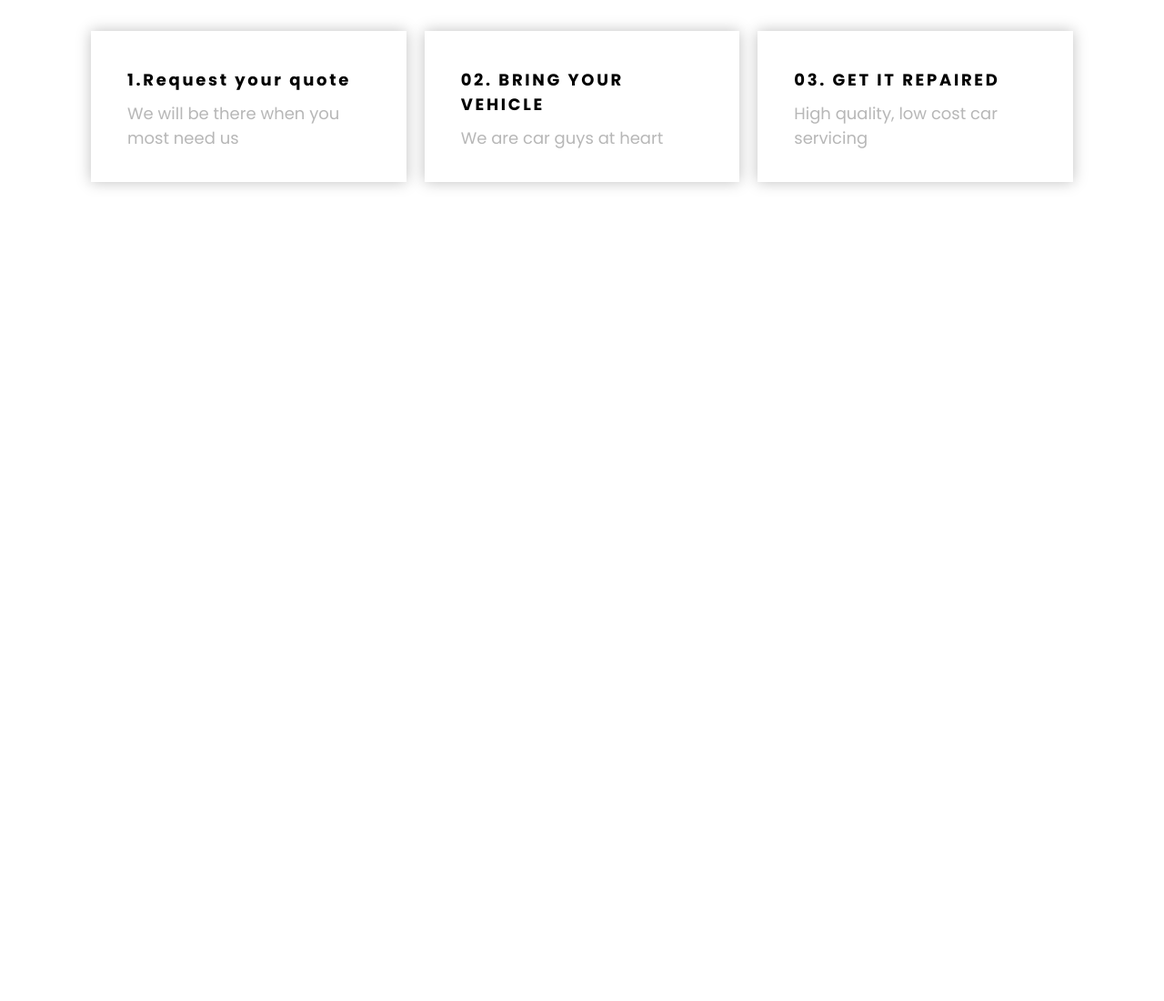
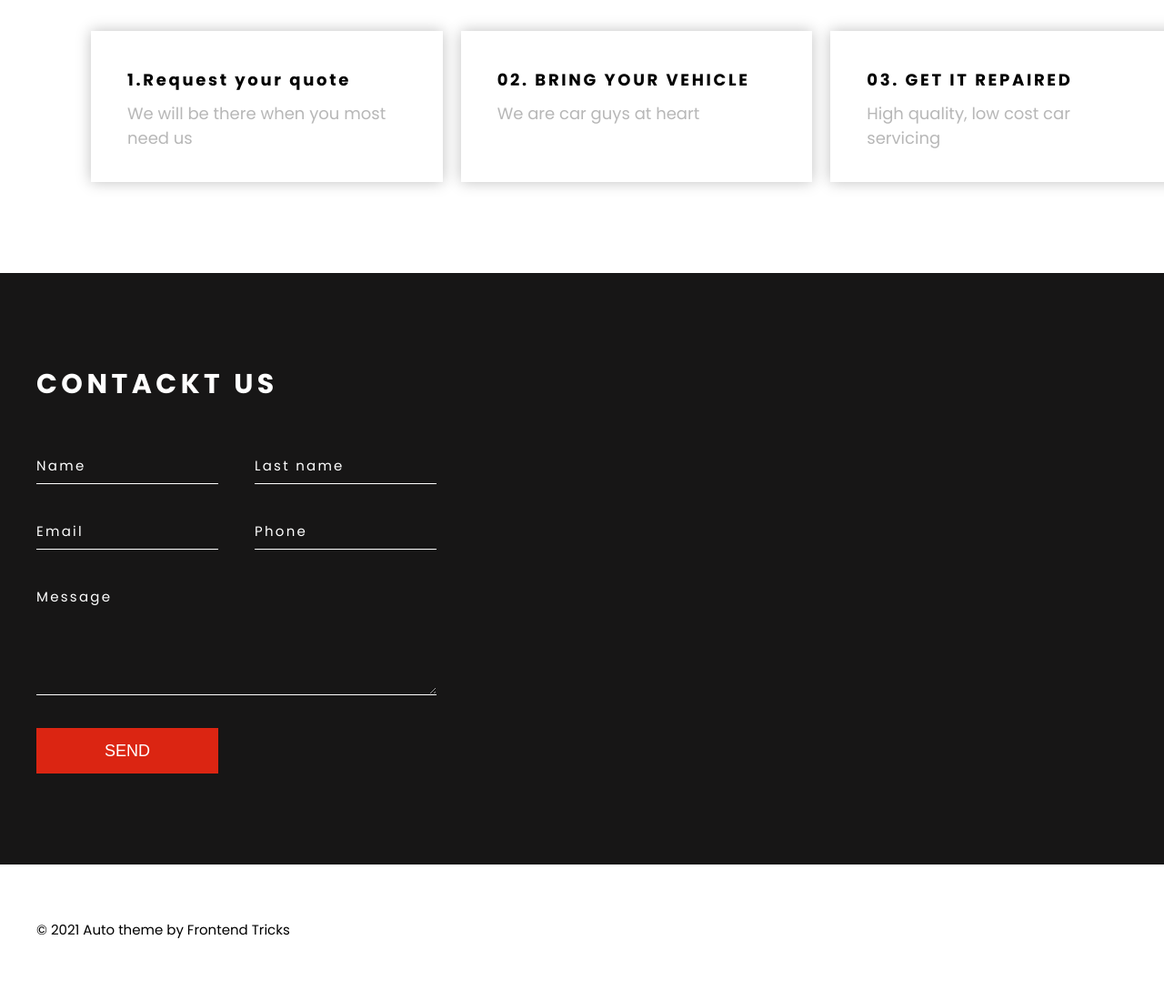
Before and after one commit to Aykivan/Site-CarRepairTriks, a plain HTML site: page index.html in a window 1280 px wide. Shown: the part 2861-3961 px from the top of the page at 91% size. Before the commit the page ends 3161 px from the top, so only its background shows below. Drawn offline with Linux system fonts and the light colour scheme.

Commit message:
finished

```diff
--- a/css/style.css
+++ b/css/style.css
@@ -45,6 +45,9 @@ p {
     text-decoration: none;
     background-color: #DB2512;
     transition: .4s;
+    cursor: pointer;
+    outline: 0;
+    border: 0;
 }
 
 .btn:hover {
@@ -190,6 +193,7 @@ p {
     background-color: #fff;
     box-shadow: 0px 0px 15px rgba(0, 0, 0, 0.25);
     padding: 40px 40px 30px;
+    height: 100%;
 }
 
 .info__img {
@@ -370,14 +374,11 @@ p {
     text-decoration: none;
 }
 
-.about__img {}
-
 /* about end */
 
 /* process__sec start */
 .process__sec {
     padding: 100px;
-    ;
 }
 
 .process__title {
@@ -400,3 +401,109 @@ p {
 }
 
 /* process__sec end */
+
+/* contackts start */
+
+.contacts {
+    padding: 100px 0;
+    background-color: #171616;
+}
+
+.block__title {
+    margin-bottom: 45px;
+    font-family: 'Poppins';
+    font-style: normal;
+    font-weight: 700;
+    font-size: 30px;
+    line-height: 150%;
+    letter-spacing: 0.15em;
+    text-transform: uppercase;
+    color: #fff;
+}
+
+.contacts__form {
+    max-width: 440px;
+}
+
+.form__row {
+    margin: 0 -20px;
+    display: flex;
+}
+
+.form__group {
+    margin-bottom: 30px;
+    padding: 0 20px;
+    flex: 1;
+    position: relative;
+}
+
+.input {
+    width: 100%;
+    padding: 9px 0;
+    outline: 0;
+    border: 0;
+    color: #fff;
+    font-family: inherit;
+    font-size: 15px;
+    border-bottom: 1px solid #fff;
+    background-color: transparent;
+}
+
+.input:focus+.label {
+    transform: translateY(-20px);
+    font-size: 12px;
+}
+
+.input:not(:placeholder-shown)+.label {
+    transform: translateY(-20px);
+    font-size: 12px;
+}
+
+.label {
+    letter-spacing: 0.15em;
+    color: #fff;
+    position: absolute;
+    left: 20px;
+    top: 10px;
+    pointer-events: none;
+    transition: all 0.2s ease;
+}
+
+.textarea {
+    min-height: 130px;
+    width: 100%;
+    padding: 9px 0;
+    resize: vertical;
+    outline: 0;
+    border: 0;
+    color: #fff;
+    font-family: inherit;
+    font-size: 15px;
+    border-bottom: 1px solid #fff;
+    background-color: transparent;
+}
+
+.textarea:focus+.label {
+    transform: translateY(-20px);
+    font-size: 12px;
+}
+
+.textarea:not(:placeholder-shown)+.label {
+    transform: translateY(-20px);
+    font-size: 12px;
+}
+
+/* contackts end */
+
+/* footer start */
+.footer__wrap {
+    min-height: 150px;
+    display: inline-block;
+}
+
+.copiratght{
+    margin: 60px auto;
+    text-align: center;
+    width: 100%;
+}
+/* footer end */
--- a/index.html
+++ b/index.html
@@ -173,7 +173,6 @@
         <div class="container">
             <h2 class="process__title">FAST & EASY</h2>
             <h3 class="process__subtitle">our work process</h3>
-        </div>
 
             <div class="wrap">
                 <div class="block">
@@ -201,7 +200,69 @@
                     </div>
                 </div>
             </div>
+        </div>
     </section>
+    <!-- /process__sec -->
+
+    <section class="contacts">
+        <div class="container">
+            <h2 class="block__title">
+                Contackt us
+            </h2>
+
+            <form action="" class="contacts__form">
+                <div class="form__row">
+                    <div class="form__group">
+                        <input type="text" class="input" placeholder=" ">
+                        <label for="" class="label">
+                            Name
+                        </label>
+                    </div>
+                    <div class="form__group">
+                        <input type="text" class="input" placeholder=" ">
+                        <label for="" class="label">
+                            Last name
+                        </label>
+                    </div>
+                </div>
+
+                <div class="form__row">
+                    <div class="form__group">
+                        <input type="email" class="input" placeholder=" ">
+                        <label for="" class="label">
+                            Email
+                        </label>
+                    </div>
+                    <div class="form__group">
+                        <input type="tel" class="input" placeholder=" ">
+                        <label for="" class="label">
+                            Phone
+                        </label>
+                    </div>
+                </div>
+
+                <div class="form__row">
+                    <div class="form__group">
+                        <textarea name="" class="textarea" placeholder=" "></textarea>
+                        <label for="" class="label">
+                            Message
+                        </label>
+                    </div>
+                </div>
+
+                <button class="btn" type="submit">SEND</button>
+            </form>
+        </div>
+    </section>
+    <!-- /contacts -->
+
+    <footer class="footer">
+        <div class="container">
+            <div class="footer__wrap">
+                <p class="copiratght">© 2021 Auto theme by Frontend Tricks</p>
+            </div>
+        </div>
+    </footer>
 
 </body>
 
```
Also changed, not shown: img/foot1.png (added), img/foot1.svg (added), img/foot2.svg (added), img/foot3.svg (added). Lines whose indentation alone changed are shown as unchanged.
